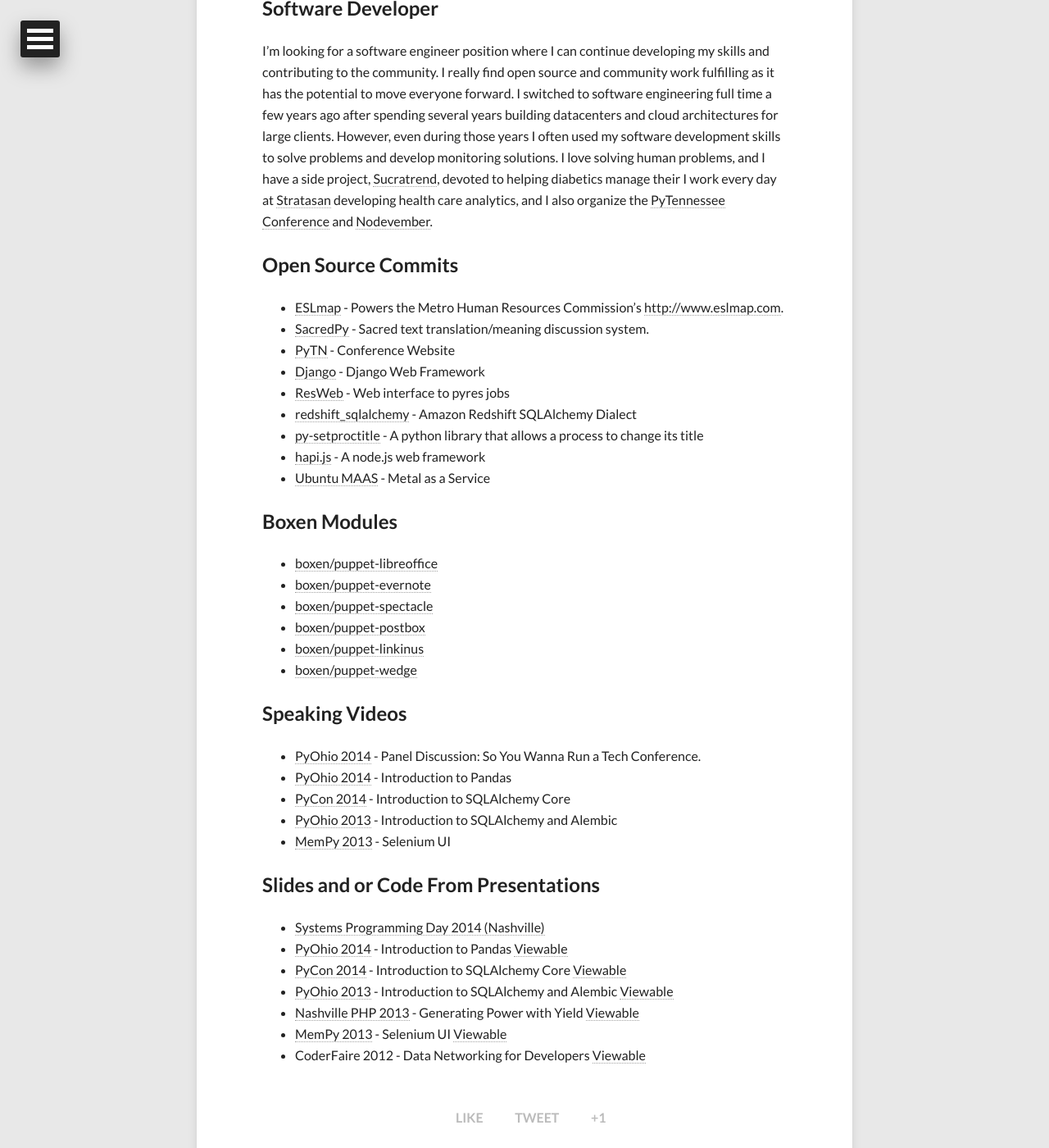
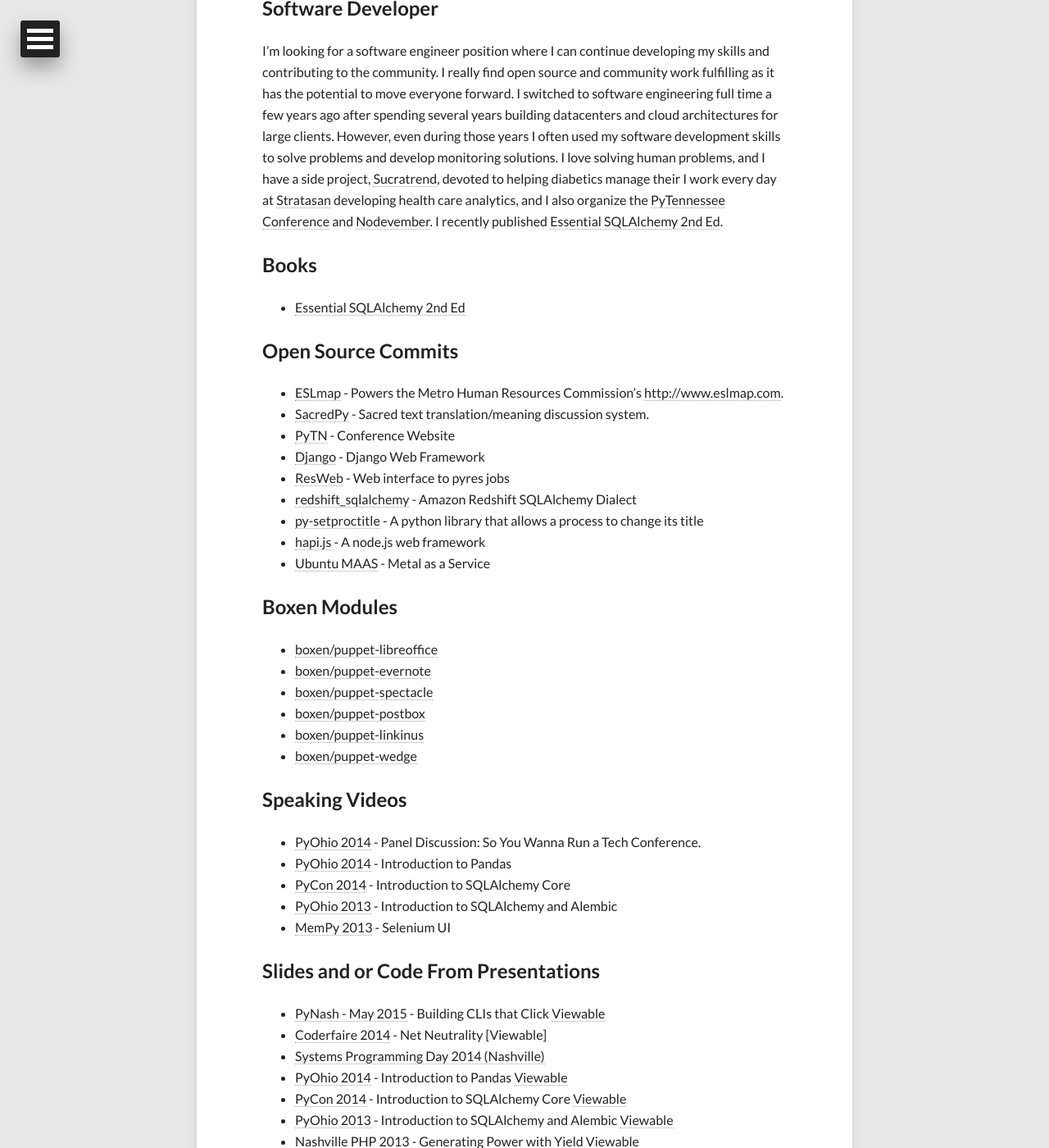
Before and after one commit to jasonamyers/jasonamyers.github.com, a Jekyll site: the page built from about.md, in a window 1280 px wide and 1400 px high, scrolled down 570 px. Shown: the whole window at 82% size. Built offline with Jekyll 4.4.1, drawn with Linux system fonts in a browser that asks for light colours; nearby versions of some CDN libraries.

Commit message:
Updates
Signed-off-by: Jason Myers <jason@jasonamyers.com>

```diff
--- a/about.md
+++ b/about.md
@@ -20,7 +20,11 @@
 and I have a side project, [Sucratrend](https://www.stratasan.com), devoted to helping diabetics manage their
 I work every day at [Stratasan](http://www.stratasan.com) developing health care analytics, and
 I also organize the [PyTennessee Conference](http://www.pytennessee.org) and
-[Nodevember](http://www.nodevember.org).
+[Nodevember](http://www.nodevember.org). I recently published [Essential
+SQLAlchemy 2nd Ed](http://shop.oreilly.com/product/0636920035800.do).
+
+## Books
+* [Essential SQLAlchemy 2nd Ed](http://shop.oreilly.com/product/0636920035800.do)
 
 ## Open Source Commits
 * [ESLmap](https://github.com/mnhrc/mnhrc.github.io) - Powers the Metro Human Resources
@@ -53,6 +57,8 @@
 
 ## Slides and or Code From Presentations
 
+* [PyNash - May 2015](https://github.com/jasonamyers/pynash-click) - Building CLIs that Click [Viewable](http://www.slideshare.net/jamdatadude/building-clis-that-click)
+* [Coderfaire 2014](https://github.com/jasonamyers/coderfaire-net-neutrality) - Net Neutrality [Viewable]
 * [Systems Programming Day 2014 (Nashville)](http://www.slideshare.net/jamdatadude/spanning-tree-38011328)
 * [PyOhio 2014](https://github.com/jasonamyers/pyohio-2014-pandas) - Introduction to Pandas [Viewable](http://www.slideshare.net/jamdatadude/introduction-to-pandas-37337080)
 * [PyCon 2014](https://github.com/jasonamyers/pycon2014) - Introduction to SQLAlchemy Core [Viewable](http://www.slideshare.net/jamdatadude/sql-alchemy-core-an-introduction)
```
